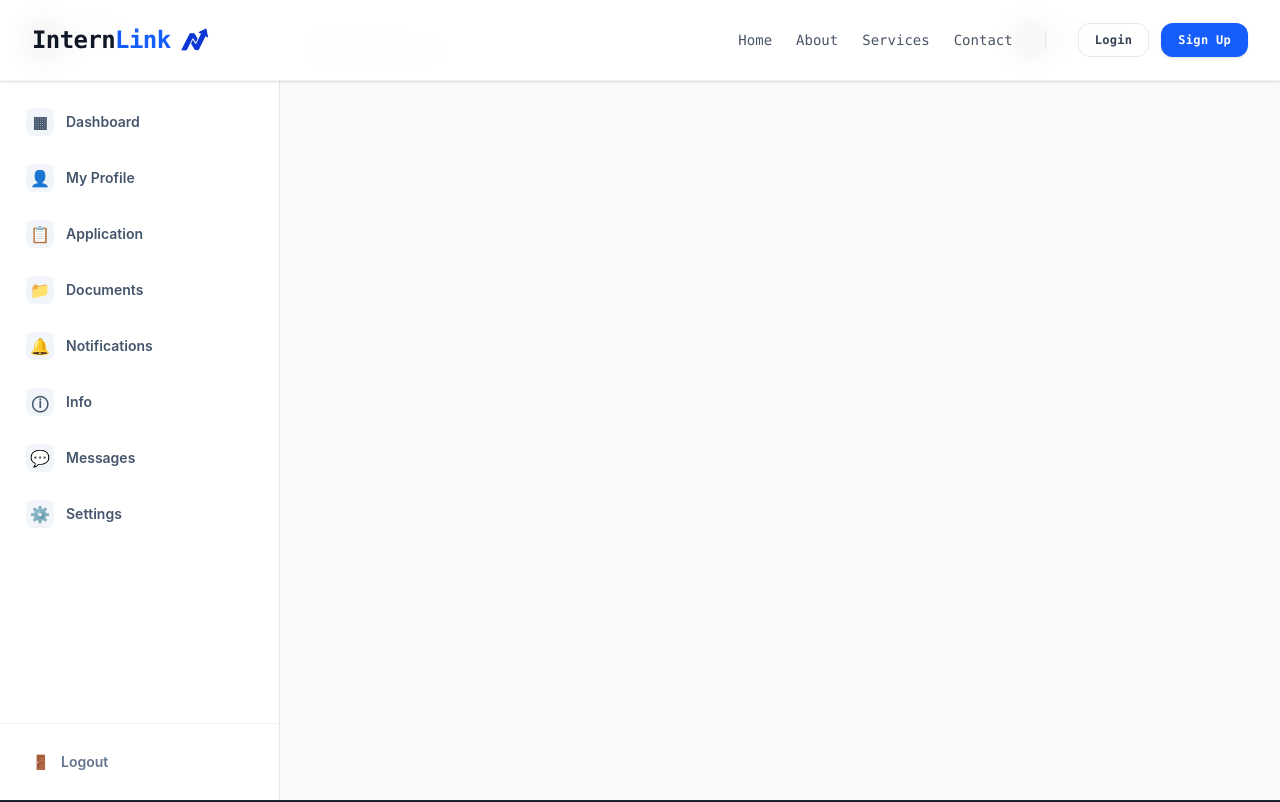
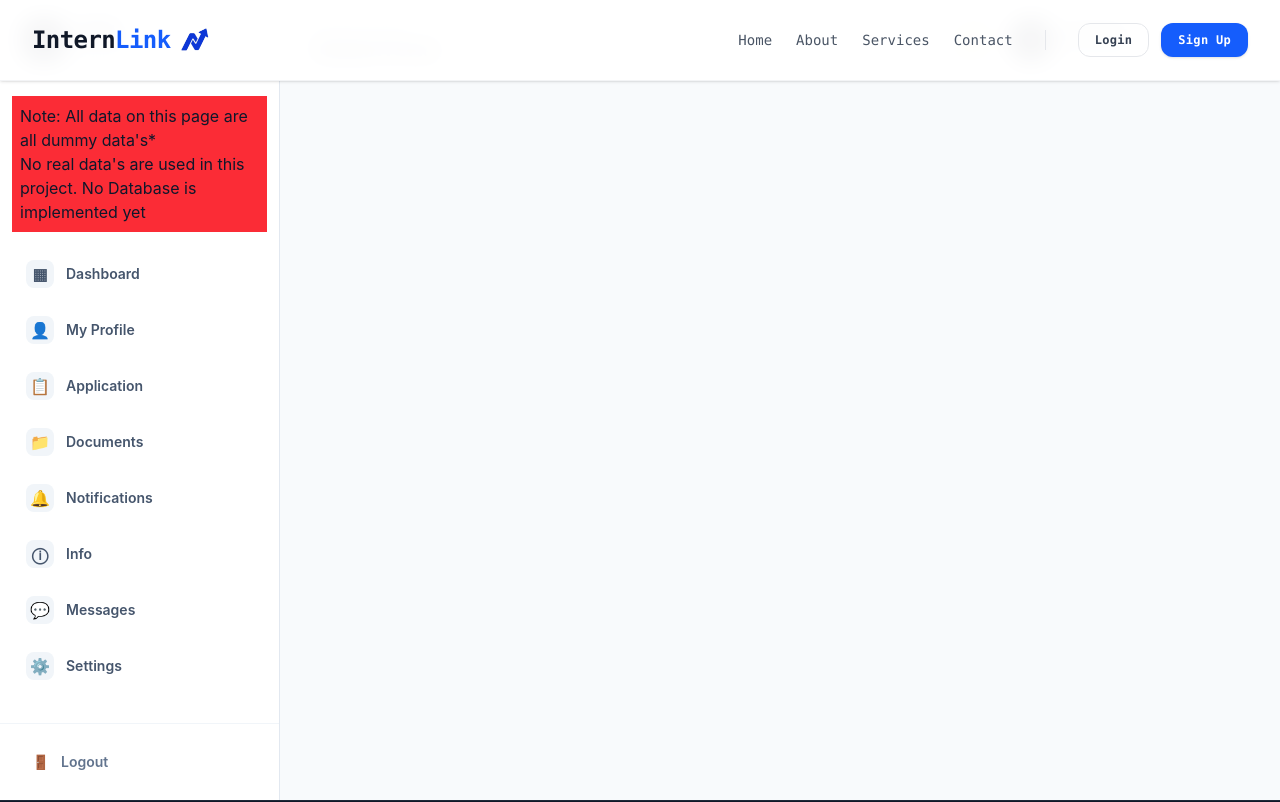
Before and after one commit to eljaylosa/student-internship-system, a React (Vite) app: page /student in a window 1280 px wide. Shown: the top 802 px of the page. Built offline with nearby package versions, Linux system fonts and the light colour scheme.

Commit message:
Add warning message about dummy data in StudentPortalLayout component

```diff
--- a/src/components/portal/StudentPortalLayout.jsx
+++ b/src/components/portal/StudentPortalLayout.jsx
@@ -310,6 +310,12 @@ const StudentPortalLayout = () => {
           {/* NAVIGATION */}
 
           <div className="flex-1 overflow-y-auto px-3 py-4">
+            <h3 className="mb-4 p-2 bg-red-500">
+              Note: All data on this page are all dummy data's*
+              <br />
+              No real data's are used in this project.
+              No Database is implemented yet
+            </h3>
             <nav className="space-y-1">
               {sidebarItems.map((item) => {
                 const hasChildren = item.children?.length > 0;
```
